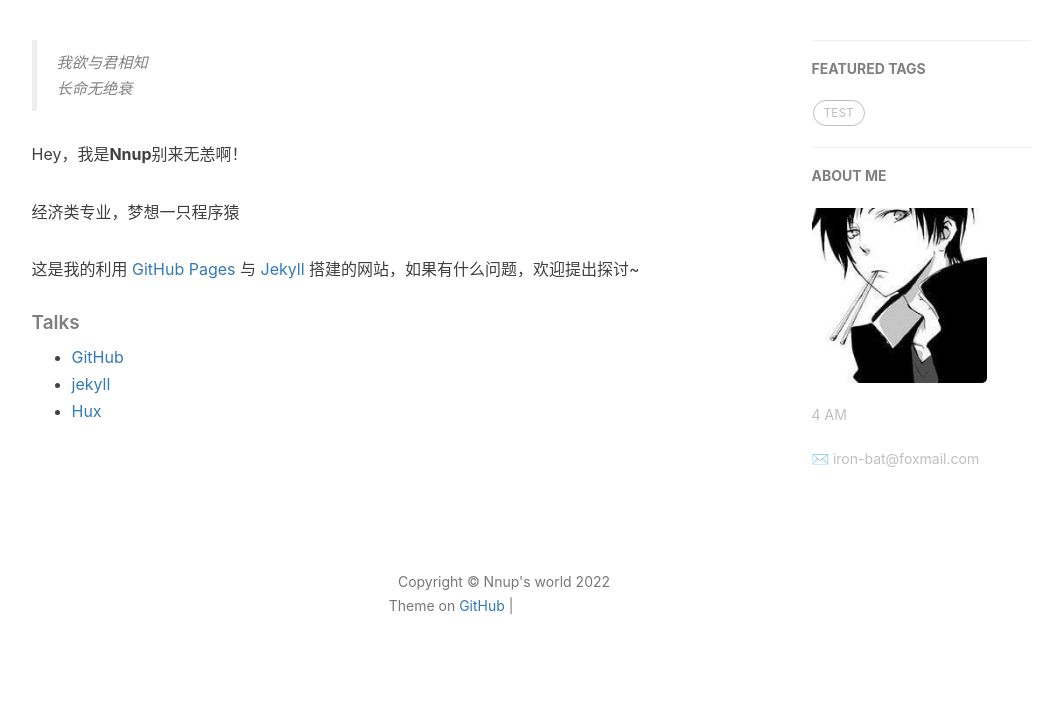
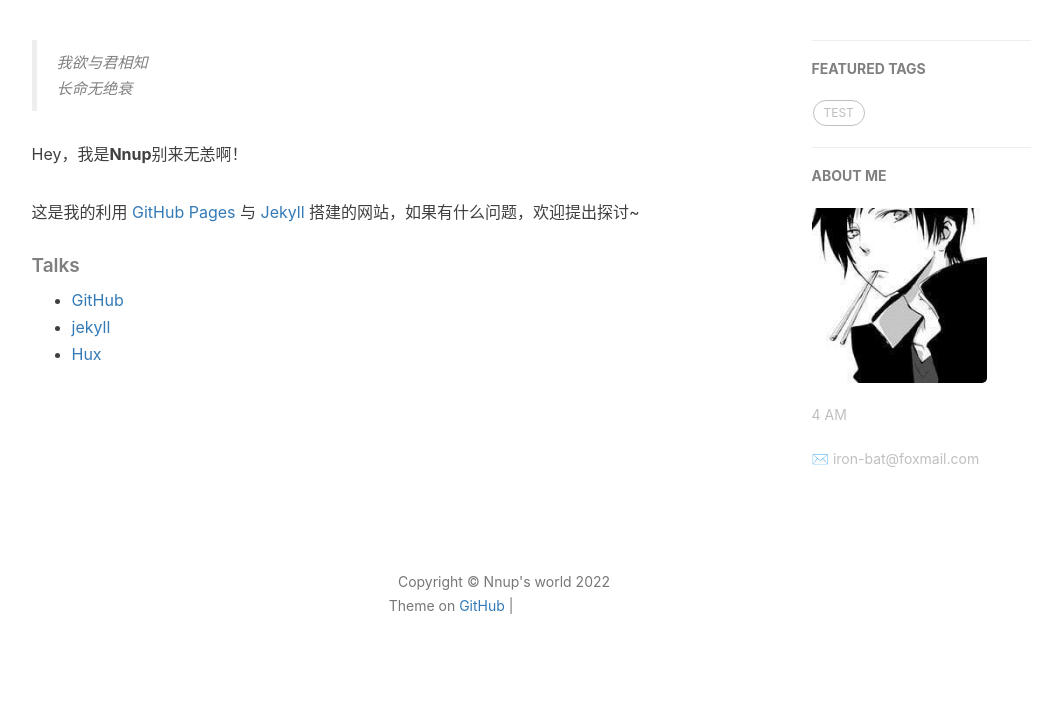
Before and after one commit to nup-N/blog.nnup.top, a Jekyll site: the page built from about.html, in a window 1280 px wide. Shown: the part 418-1128 px from the top of the page, without its empty margins (136-1198 px from the left). Built offline with Jekyll 4.4.1, drawn with Linux system fonts in a browser that asks for light colours; nearby versions of some CDN libraries; comment, search, counter and statistics services are not loaded; grey boxes are pictures that could not be loaded.

Commit message:
Update about.html

```diff
--- a/about.html
+++ b/about.html
@@ -20,7 +20,7 @@ header-img: "img/about-bg.jpg"
 
     <p>Hey，我是<strong>Nnup</strong>别来无恙啊！</p>
 
-    <p>经济类专业，梦想一只程序猿</p>
+    <p> </p>
 
     <p>这是我的利用 <a href="https://pages.github.com/">GitHub Pages</a> 与 <a href="http://jekyll.com.cn/">Jekyll</a> 搭建的网站，如果有什么问题，欢迎提出探讨~</p>
 
```
